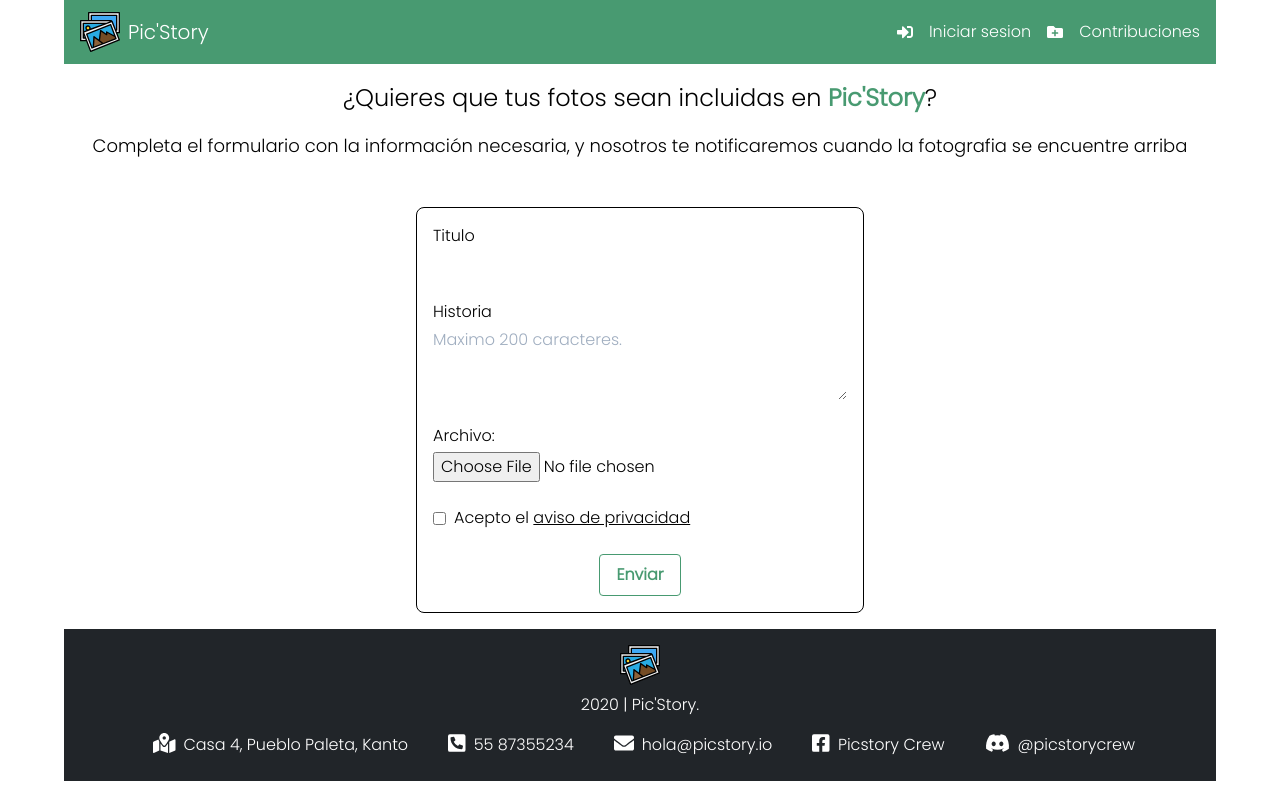
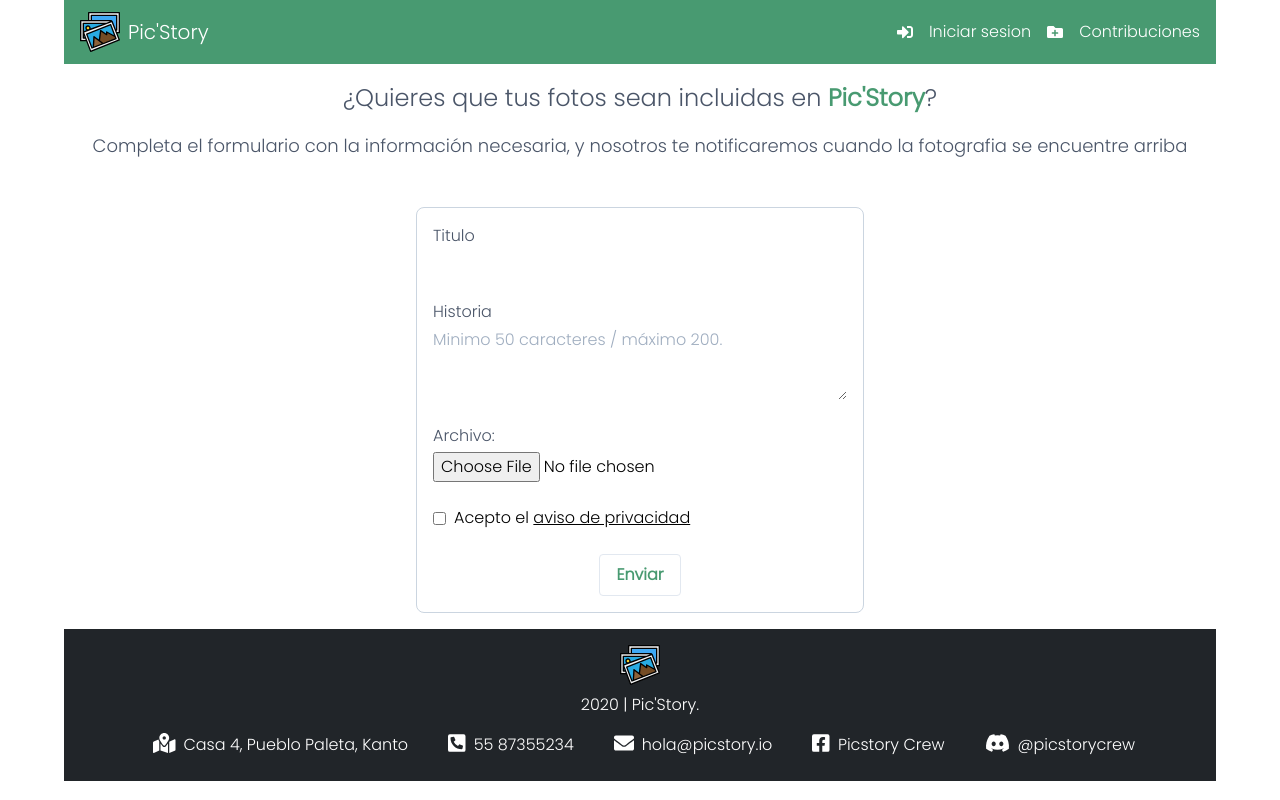
Before and after one commit to atooomik/galery-apithy, a Nuxt app: page /contribuciones in a window 1280 px wide. Built offline with nearby package versions, Linux system fonts and the light colour scheme; what @tailwindcss/custom-forms would draw is missing.

Commit message:
purging empty files and restoring forms styles

```diff
--- a/components/CarouselWrapper.vue
+++ b/components/CarouselWrapper.vue
@@ -19,7 +19,7 @@
           <img
             class="w-full h-full object-cover"
             :src="`${item.download_url}`"
-            alt=""
+            alt="Fotografia miniatura"
           />
           <div class="hover-text">
             <p>
--- a/components/ModalDetail.vue
+++ b/components/ModalDetail.vue
@@ -15,7 +15,7 @@
       <img
         class="absolute h-full w-full object-cover"
         :src="selection.download_url"
-        alt=""
+        alt="Detalle expandida"
       />
       <div class="absolute bottom-0 w-full bg-ui-brand">
         <p
--- a/pages/contribuciones.vue
+++ b/pages/contribuciones.vue
@@ -23,7 +23,7 @@
         <textarea
           class="form-textarea mt-1 block w-full"
           rows="3"
-          placeholder="Maximo 200 caracteres."
+          placeholder="Minimo 50 caracteres / máximo 200."
           maxlength="200"
           minlength="50"
           required
--- a/tailwind.config.js
+++ b/tailwind.config.js
@@ -9,19 +9,30 @@ module.exports = {
       ui: {
         brand: "#489a71",
         contrast: "#212529",
-        textContrast: "#fff"
-      }
+        textContrast: "#fff",
+      },
+      gray: {
+        100: "#f7fafc",
+        200: "#edf2f7",
+        300: "#e2e8f0",
+        400: "#cbd5e0",
+        500: "#a0aec0",
+        600: "#718096",
+        700: "#4a5568",
+        800: "#2d3748",
+        900: "#1a202c",
+      },
     },
-    height: theme => ({
+    height: (theme) => ({
       auto: "auto",
       ...theme("spacing"),
       "1/10": "10vh",
       "1/2": "50vh",
       "4/5": "80vh",
       full: "100%",
-      screen: "100vh"
-    })
+      screen: "100vh",
+    }),
   },
   variants: {},
-  plugins: [require("@tailwindcss/custom-forms")]
+  plugins: [require("@tailwindcss/custom-forms")],
 };
```
Also changed, not shown: assets/README.md (deleted), components/README.md (deleted), layouts/README.md (deleted), pages/README.md (deleted), plugins/README.md (deleted), static/README.md (deleted).
